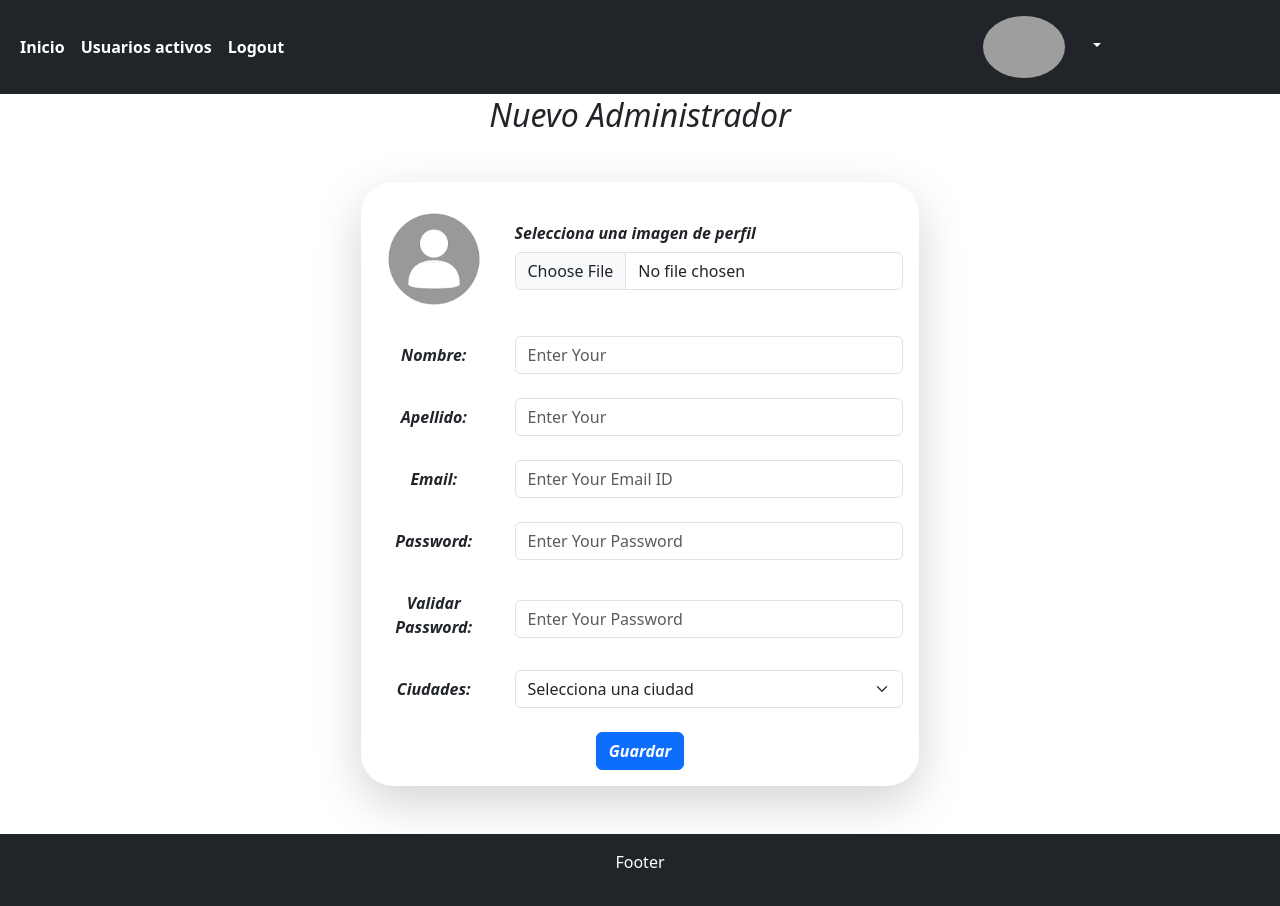
After one commit to CarlosOStaff/proyectos, a PHP site: page /ProyectoPruebaPhp/Vistas/Admin/Admins/nuevoAdministrador.php in a window 1280 px wide. The commit adds this page. Run offline with PHP 8.4, Linux system fonts and the light colour scheme; the visitor is signed in with stand-in values (Sample User, id 1); data that the repository does not hold is empty; some libraries are stand-ins or nearby versions; grey boxes are pictures that could not be loaded.

Commit message:
funcion para agregar un nuevo administrador

```diff
--- a/ProyectoPruebaPhp/Controladores/Catalogos/categorias.php
+++ b/ProyectoPruebaPhp/Controladores/Catalogos/categorias.php
@@ -1,3 +1,4 @@
 <?php
+
 $categorias = "SELECT * FROM categories";
 $result = $mysqli->query($categorias);
--- a/ProyectoPruebaPhp/Controladores/Catalogos/ciudades.php
+++ b/ProyectoPruebaPhp/Controladores/Catalogos/ciudades.php
@@ -1,3 +1,4 @@
 <?php
+
 $query = "SELECT * FROM cities";
 $result = $mysqli->query($query);
--- /dev/null
+++ b/ProyectoPruebaPhp/Vistas/Admin/Admins/nuevoAdministrador.php
@@ -0,0 +1,140 @@
+<?php
+require_once '../../../BD/conexion.php';
+
+include '../../Layouts/menu_admin.php';
+include '../../../Controladores/Catalogos/ciudades.php';
+
+if (!isset($_SESSION['admin'])) {
+    $_SESSION['message'] = 'No has iniciado sesión';
+    header('Location: ../../../Auth/login.php');
+    exit();
+}
+?>
+
+<!DOCTYPE html>
+<html lang="es">
+
+<head>
+    <meta charset="UTF-8">
+    <meta name="viewport" content="width=device-width, initial-scale=1.0">
+    <title>Nuevo Administrador</title>
+    <link href="https://stackpath.bootstrapcdn.com/bootstrap/5.3.0/css/bootstrap.min.css" rel="stylesheet">
+</head>
+
+<body>
+    <div class="container pb-5">
+        <h2 class="card-title text-center pt-5 fst-italic m-5">Nuevo Administrador</h2>
+        <div class="row mx-auto justify-content-center">
+            <div class="col-xl-6 shadow-lg p-3 rounded-5 bg-white">
+                <div class="">
+                    <form action="../../../Controladores/Admin/nuevoadmin.php" enctype="multipart/form-data" method="POST" id="frm" onsubmit="return validarPasswords()">
+                        <div class="row">
+                            <div class="col-sm-3 text-center">
+                                <!-- Vista previa de la nueva imagen -->
+                                <img id="img-preview" class="img-fluid rounded mt-2 mb-4 mx-auto"
+                                    src="../../../Recursos/img/users/users/perfil/default_img.png" alt="Vista previa de la nueva imagen"
+                                    style="display: block; max-height: 200px;">
+                            </div>
+                            <div class="col-sm-9">
+                                <label for="img_perfil" class="col-form-label fst-italic fw-bold mt-3">Selecciona una imagen de perfil</label>
+                                <input class="form-control" id="img_perfil" required name="img_perfil" type="file" onchange="previewImage()">
+                            </div>
+                        </div>
+
+                        <div class="row mb-4">
+                            <label for="horizontal-firstname-input-nombre" class="col-sm-3 col-form-label text-center fst-italic fw-bold">Nombre:</label>
+                            <div class="col-sm-9">
+                                <input type="text" name="nombre" required class="form-control" id="horizontal-firstname-input-nombre" placeholder="Enter Your ">
+                            </div>
+                        </div>
+                        <div class="row mb-4">
+                            <label for="horizontal-firstname-input-apellido" class="col-sm-3 col-form-label text-center fst-italic fw-bold">Apellido:</label>
+                            <div class="col-sm-9">
+                                <input type="text" name="apellido" required class="form-control" id="horizontal-firstname-input-apellido" placeholder="Enter Your ">
+                            </div>
+                        </div>
+                        <div class="row mb-4">
+                            <label for="horizontal-email-input" class="col-sm-3 col-form-label text-center fst-italic fw-bold">Email:</label>
+                            <div class="col-sm-9">
+                                <input type="email" name="email" required class="form-control" id="horizontal-email-input" placeholder="Enter Your Email ID">
+                            </div>
+                        </div>
+                        <div class="row mb-4">
+                            <label for="password" class="col-sm-3 col-form-label text-center fst-italic fw-bold">Password:</label>
+                            <div class="col-sm-9">
+                                <input type="password" name="password" required class="form-control" id="password" placeholder="Enter Your Password">
+                            </div>
+                        </div>
+                        <div class="row mb-4">
+                            <label for="confirmar_password" class="col-sm-3 col-form-label text-center fst-italic fw-bold">Validar Password:</label>
+                            <div class="col-sm-9">
+                                <input type="password" name="confirmar_password" required class="form-control mt-3" id="confirmar_password" placeholder="Enter Your Password">
+                                <div id="error_confirmar_password" style="color: red; display: none;">Las contraseñas no coinciden.</div>
+                            </div>
+                        </div>
+                        <div class="row mb-4">
+                            <label for="ciudad_id" class="col-sm-3 col-form-label text-center fst-italic fw-bold">Ciudades:</label>
+                            <div class="col-sm-9">
+                                <select name="ciudad_id" id="ciudad_id" required class="form-select">
+                                    <option value="">Selecciona una ciudad</option>
+                                    <?php while($row = $result->fetch_assoc()): ?>
+                                        <option value="<?php echo $row['id']?>"><?php echo $row['nombre_ciudad'] ?></option>;
+                                    <?php endwhile ?>
+                                </select>
+                            </div>
+                        </div>
+                        <div class="row">
+                            <div class="col-sm-12 text-center">
+                                <button type="submit" class="btn btn-primary w-md fst-italic fw-bold">Guardar</button>
+                            </div>
+                        </div>
+                    </form>
+                </div>
+                <!-- end card body -->
+            </div>
+            <!-- end card -->
+        </div>
+    </div>
+<?php include '../../Layouts/modal.php' ?>
+    <script defer type="text/javascript">
+        function validarPasswords() {
+            var pass = document.getElementById("password").value;
+            var repass = document.getElementById("confirmar_password").value;
+
+            if (pass !== repass) {
+                alert("Las contraseñas no coinciden");
+                return false; // Evita el envío del formulario
+            }
+            return true; // Permite el envío del formulario
+        }
+
+        document.getElementById("frm").onsubmit = function() {
+            return validarPasswords();
+        };
+    </script>
+
+    <script>
+        function previewImage() {
+            const file = document.getElementById('img_perfil').files[0];
+            const imgPreview = document.getElementById('img-preview');
+
+            if (file) {
+                const reader = new FileReader();
+
+                reader.onload = function(event) {
+                    imgPreview.src = event.target.result;
+                    imgPreview.style.display = 'block';
+                };
+
+                reader.readAsDataURL(file);
+            } else {
+                imgPreview.src = '../../../Recursos/img/users/users/perfil/default_img.png'; // Vuelve a la imagen por defecto si no se selecciona ninguna
+                imgPreview.style.display = 'block';
+            }
+        }
+    </script>
+
+    <?php include('../../Layouts/footer.php'); ?>
+</body>
+
+</html>
--- a/ProyectoPruebaPhp/Vistas/Admin/Libros/librosprestados.php
+++ b/ProyectoPruebaPhp/Vistas/Admin/Libros/librosprestados.php
@@ -1,6 +1,10 @@
 <?php
 include('../../Layouts/menu_admin.php');
-
+if (!isset($_SESSION['admin'])) {
+    $_SESSION['message'] = 'No has iniciado sesion';
+    header('Location: ../../../Auth/login.php');
+    exit();
+}
 ?>
 <!DOCTYPE html>
 <html lang="en">
--- a/ProyectoPruebaPhp/Vistas/Admin/index.php
+++ b/ProyectoPruebaPhp/Vistas/Admin/index.php
@@ -84,7 +84,7 @@ $user = $_SESSION['admin'];
                         <div class="avatar-lg mx-auto mb-4">
                             <i class="fas fa-user fa-3x"></i>
                         </div>
-                        <h5 class="mb-1"><a href="#" class="text-dark fst-italic">Nuevo
+                        <h5 class="mb-1"><a href="Admins/nuevoAdministrador.php" class="text-dark fst-italic">Nuevo
                                 Administrador</a></h5>
                     </div>
                 </div>
--- a/ProyectoPruebaPhp/Vistas/Cliente/profile.php
+++ b/ProyectoPruebaPhp/Vistas/Cliente/profile.php
@@ -1,7 +1,6 @@
 <?php
 include('../Layouts/menu_cliente.php');
-require_once('../../BD/conexion.php');
-
+require_once'../../BD/conexion.php';
 include('../../Controladores/Cliente/showperfil.php');
 if (!isset($_SESSION['cliente'])) {
     $_SESSION['message'] = 'No has iniciado sesion';
```
Also changed, not shown: ProyectoPruebaPhp/Controladores/Admin/nuevoadmin.php (added, +79 -0 lines), ProyectoPruebaPhp/Controladores/Cliente/editarPerfil.php (+22 -3 lines), ProyectoPruebaPhp/Recursos/img/users/perfil/Carlos Ivan_Torres_carlos.ovando@staffbridge.com.mx.jpg (added), ProyectoPruebaPhp/Recursos/img/users/perfil/Daniela_Toledo.jpg (added), ProyectoPruebaPhp/Recursos/img/users/perfil/Daniela_Torres.jpg (added), ProyectoPruebaPhp/Recursos/img/users/perfil/default_img.png (added).
